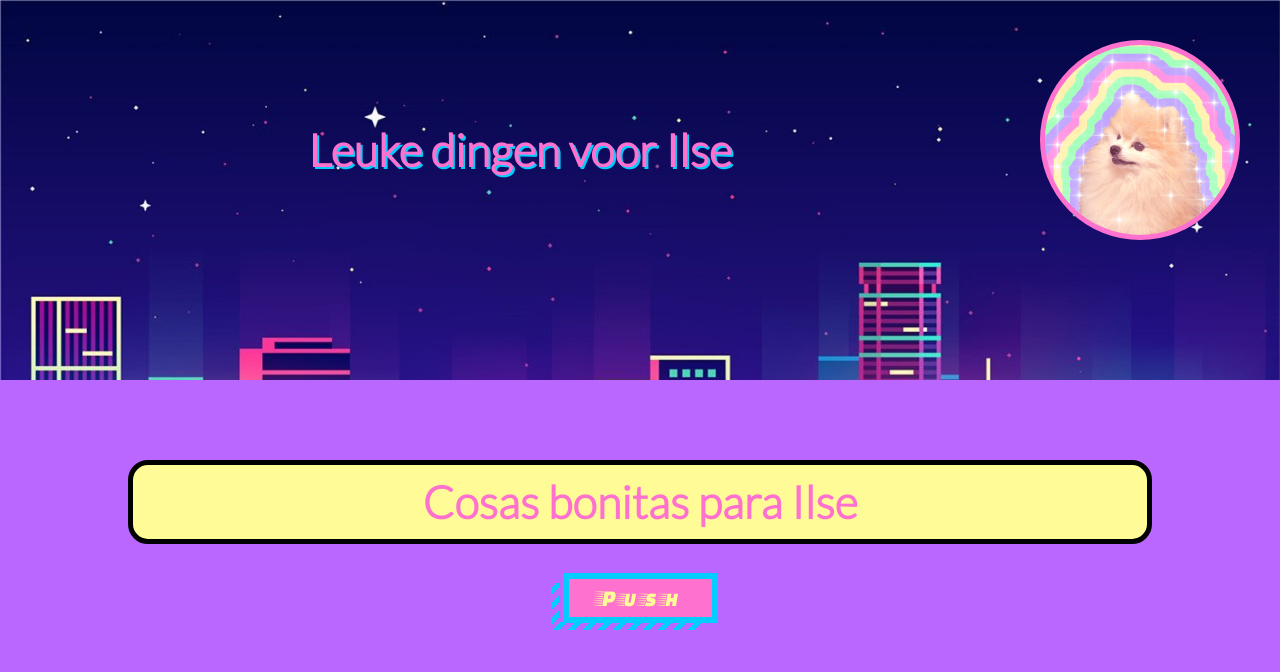
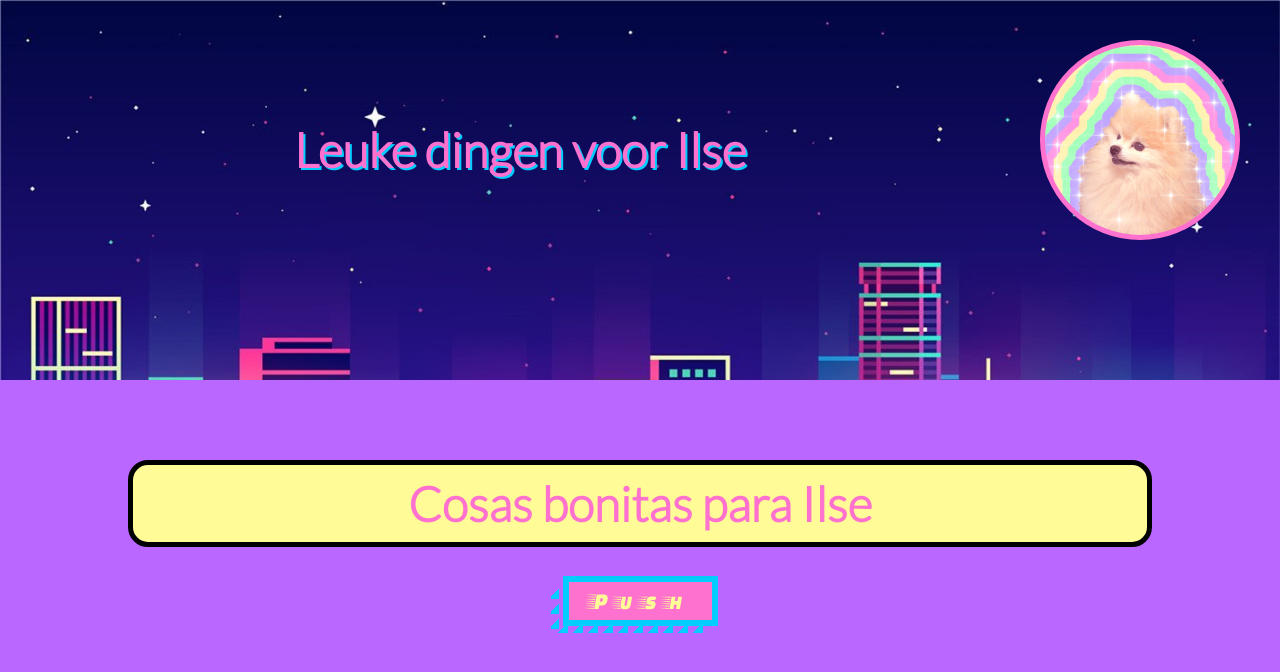
Before and after one commit to emma-martin/VoorIlse, a website: page docs/index.html in a window 1280 px wide. Drawn offline with Linux system fonts and the light colour scheme.

Commit message:
gulp docs

```diff
--- a/_src/assets/scss/core/_settings.scss
+++ b/_src/assets/scss/core/_settings.scss
@@ -17,7 +17,7 @@ $color-pastel: #fffb96;
 
 @mixin fontBtn {
   font-family: $font-main;
-  font-size: 22px;
+  font-size: 29px;
   color: $color-dark;
 }
 
@@ -25,7 +25,7 @@ $color-pastel: #fffb96;
 
 @mixin font {
   font-family: $font-secondary;
-  font-size: 45px;
+  font-size: 48px;
   color: $color-highcue;
   padding: 10px;
 }
--- a/_src/assets/scss/main.scss
+++ b/_src/assets/scss/main.scss
@@ -29,6 +29,11 @@ body{
   display: flex;
 }
 
+.main__href{
+  text-decoration: none;
+  display: flex;
+  margin-left: auto;
+}
 .page__header {
   background: url('../images/skyline.jpg');
   background-position: top;
@@ -116,10 +121,8 @@ body{
   border: 0;
   padding: 0;
   margin: 1.8rem;
-  height:80px;
-  line-height: 65px;
   display: inline-block;
-  letter-spacing: 4px;
+  letter-spacing: 8px;
   position: relative;
   font-size: 1.45rem;
   transition: opacity .3s, z-index .3s step-end, -webkit-transform .3s;
@@ -151,10 +154,10 @@ button.btn.striped-shadow:after, button.btn.striped-shadow:before {
   background-image: linear-gradient(
     135deg,
     transparent 0,
-    transparent 5px,
-    $color-back 5px,
-    $color-back 10px,
-    transparent 10px
+    transparent 9px,
+    $color-back 9px,
+    $color-back 16px,
+    transparent 16px
   );
   content: '';
   display: block;
--- a/docs/index.html
+++ b/docs/index.html
@@ -10,10 +10,10 @@
 
     <body>
         <div class="page">
-            <header class="page__header container__header">
-                 <h1 class="header-title">Leuke dingen voor Ilse</h1>
+            <header class="page__header container__header"> <a class="main__href" href="/"><h1 class="header-title">Leuke dingen voor Ilse</h1></a>
 
-                <div class="fantasy-dog"></div>
+                <div
+                class="fantasy-dog"></div>
         </header>
         <main class="page__main">
             <div class="card">
```
Also changed, not shown: _src/templates/partials/_header.html (+2 -1 lines), docs/assets/css/main.css. Lines whose indentation alone changed are shown as unchanged.
